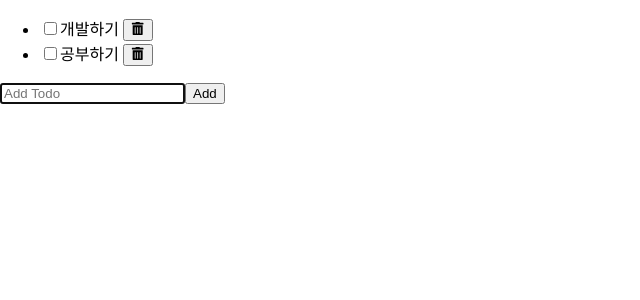
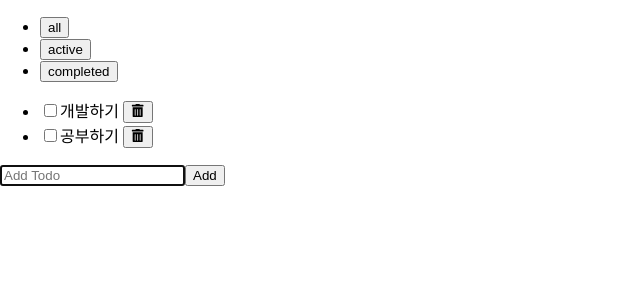
Before and after one commit to Seono-Na/todoapp_repeat, a React (Create React App) app: page / in a window 1280 px wide. Shown: the top 300 px of the page, without its empty margins (0-640 px from the left). Built offline with nearby package versions, Linux system fonts and the light colour scheme.

Commit message:
Filter 추가

```diff
--- a/src/App.js
+++ b/src/App.js
@@ -1,10 +1,15 @@
+import { useState } from "react";
 import "./App.css";
+import Header from "./components/Header/Header";
 import TodoList from "./components/TodoList/TodoList";
 
+const filters = ["all", "active", "completed"];
 function App() {
+  const [filter, setFilter] = useState(filters[0]);
   return (
     <div>
-      <TodoList />
+      <Header filters={filters} filter={filter} onFilterChange={setFilter} />
+      <TodoList filter={filter} />
     </div>
   );
 }
--- /dev/null
+++ b/src/components/Header/Header.jsx
@@ -0,0 +1,15 @@
+import React from "react";
+
+export default function Header({ filters, filter, onFilterChange }) {
+  return (
+    <header>
+      <ul>
+        {filters.map((value, index) => (
+          <li key={index}>
+            <button onClick={() => onFilterChange(value)}>{value}</button>
+          </li>
+        ))}
+      </ul>
+    </header>
+  );
+}
--- a/src/components/TodoList/TodoList.jsx
+++ b/src/components/TodoList/TodoList.jsx
@@ -2,7 +2,7 @@
 import AddTodo from "../AddTodo/AddTodo";
 import Todo from "../Todo/Todo";
 
-export default function TodoList() {
+export default function TodoList({ filter }) {
   const [todos, setTodos] = useState([
     { id: "123", text: "개발하기", status: "active" },
     { id: "124", text: "공부하기", status: "active" },
@@ -12,10 +12,12 @@
     setTodos(todos.map((item) => (item.id === updated.id ? updated : item)));
   const handleDelete = (deleted) =>
     setTodos(todos.filter((item) => item.id !== deleted.id));
+
+  const filtered = getFilteredItem(todos, filter);
   return (
     <section>
       <ul>
-        {todos.map((item) => (
+        {filtered.map((item) => (
           <Todo
             key={item.id}
             todo={item}
@@ -28,3 +30,9 @@
     </section>
   );
 }
+function getFilteredItem(todos, filter) {
+  if (filter === "all") {
+    return todos;
+  }
+  return todos.filter((todo) => todo.status === filter);
+}
```
